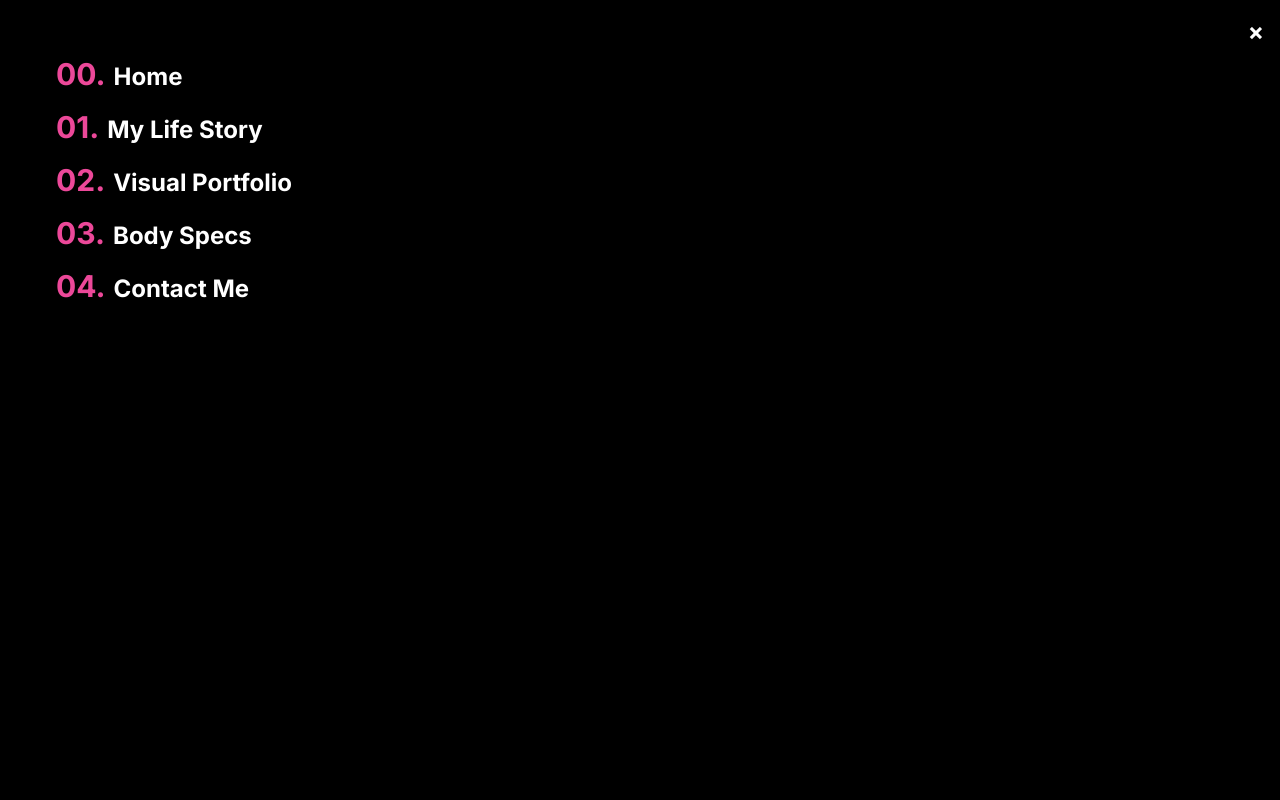
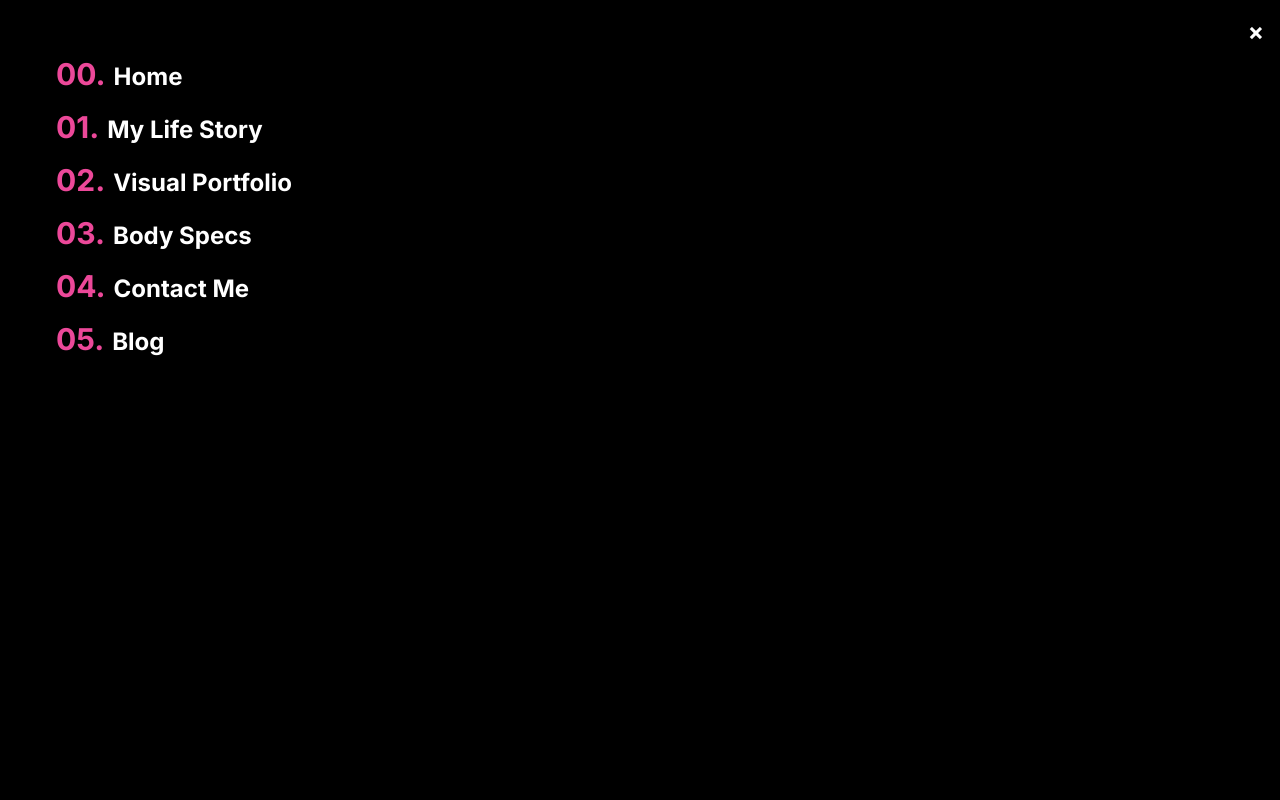
Before and after one commit to Intina47/modelling-portfolio, a Next.js app: page / in a window 1280 px wide. Both pictures are taken after a click on the button 28 px from the left and 32 px from the top of the page. Shown: the top 800 px of the page. Built offline with nearby package versions, Linux system fonts and the light colour scheme.

Commit message:
Add blog link to navbar

```diff
--- a/app/components/navbar.tsx
+++ b/app/components/navbar.tsx
@@ -27,6 +27,7 @@ const Navbar = () => {
       <Link href="/#VisualPortfolio" className="my-2 hover:text-pink-500 mx-10 " onClick={toggleDrawer}><span className="mr-2 text-pink-500 text-3xl font-bold-900 oldstyle-nums">02.</span>Visual Portfolio</Link>
       <Link href="/#measurements-info" className="my-2 hover:text-pink-500 mx-10 " onClick={toggleDrawer}><span className="mr-2 text-pink-500 text-3xl font-bold oldstyle-nums">03.</span>Body Specs</Link>
       <Link href="/contact-me" className="my-2 hover:text-pink-500 mx-10" onClick={toggleDrawer}><span className="mr-2 text-pink-500 font-bold text-3xl oldstyle-nums">04.</span>Contact Me</Link>
+      <Link href="/blogComponent" className="my-2 hover:text-pink-500 mx-10" onClick={toggleDrawer}><span className="mr-2 text-pink-500 font-bold text-3xl oldstyle-nums">05.</span>Blog</Link>
      </div>
     </div>
    )}
```
